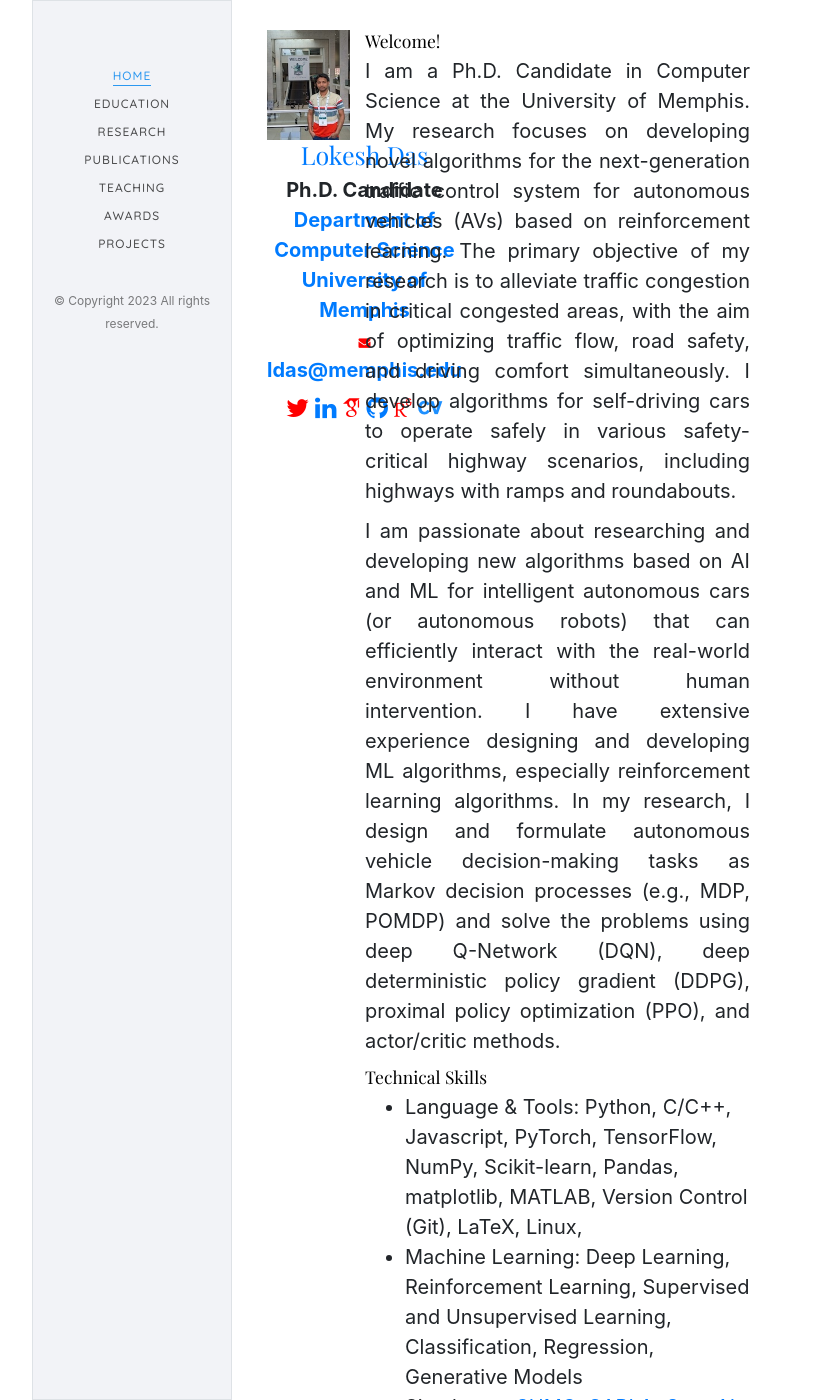
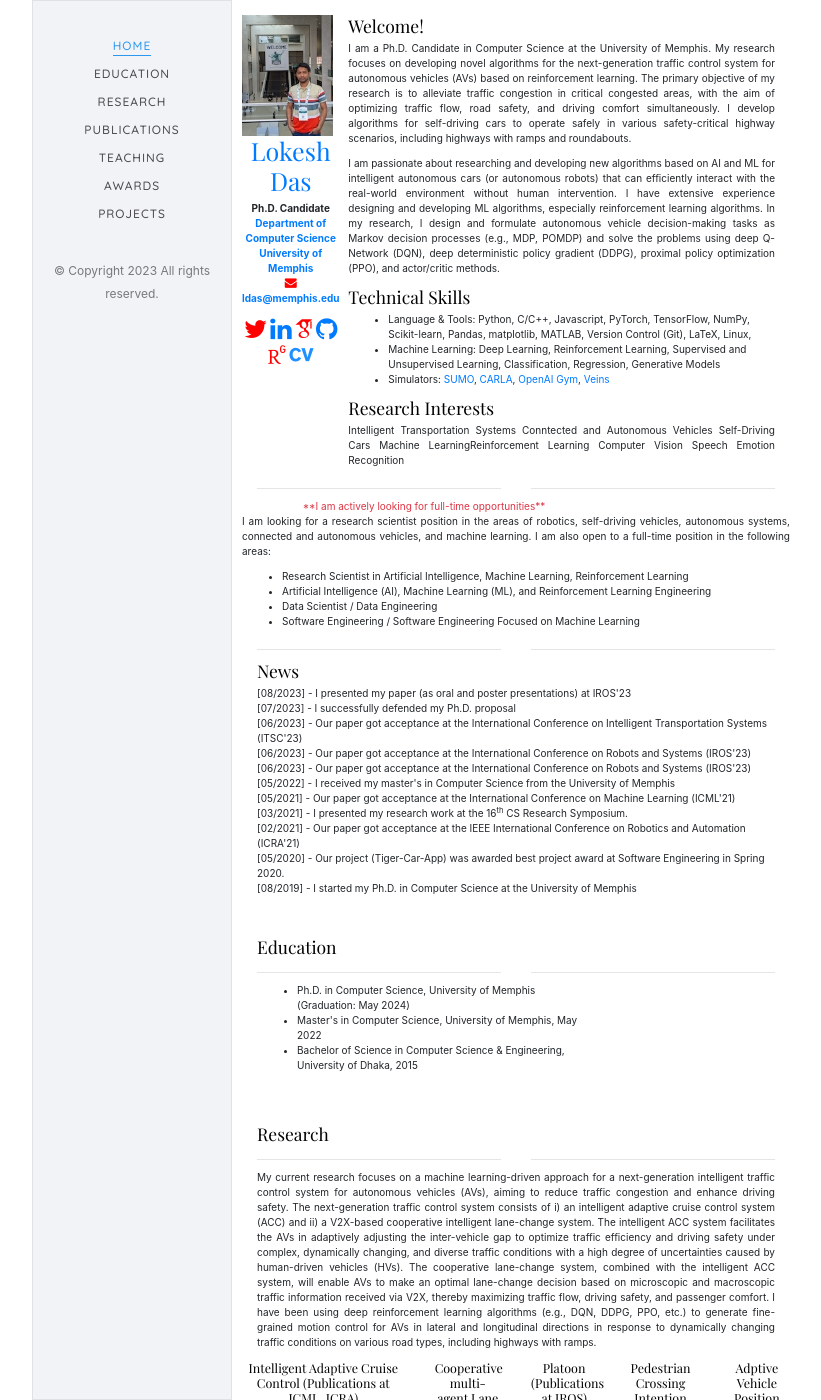
Before and after one commit to lokesh-c-das/lokesh-c-das.github.io, a Jekyll site: the page built from index.md, in a window 1280 px wide and 1400 px high. Shown: the whole window, without its empty margins (224-1045 px from the left). Built offline with Jekyll 4.4.1, drawn with Linux system fonts in a browser that asks for light colours; some web fonts are replaced.

Commit message:
font updated

```diff
--- a/assets/css/style.css
+++ b/assets/css/style.css
@@ -14,12 +14,12 @@
 body {
   font-family: "Quicksand", Arial, sans-serif;
   font-weight: 600;
-  font-size: 2rem!important;
+  font-size: 1rem!important;
   line-height: 1.8;
   color: rgba(0, 0, 0, 0.7); }
   @media screen and (max-width: 992px) {
     body {
-      font-size: 30px; } }
+      font-size: 1.5rem!important; } }
 
 a {
   color: #2c98f0;
```
